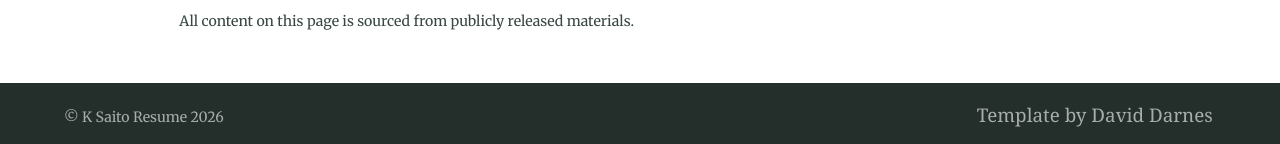
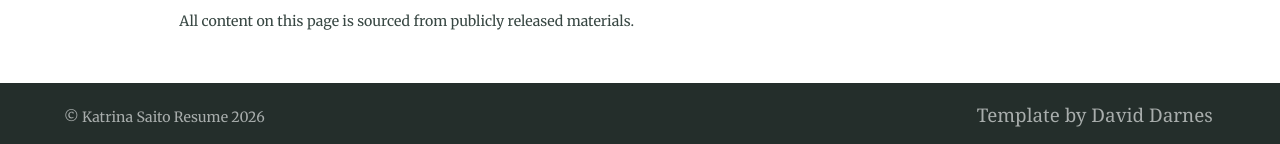
Before and after one commit to KatrinaSaito/kat-saito-portfolio, a Jekyll site: the page built from index.md, in a window 1280 px wide and 900 px high, scrolled down 3175 px. Shown: the part 753-897 px from the top of the window. Built offline with Jekyll 4.4.1, drawn with Linux system fonts in a browser that asks for light colours.

Commit message:
about me | al

```diff
--- a/_config.yml
+++ b/_config.yml
@@ -93,7 +93,7 @@ defaults:
 # 7. Site settings
 encoding: utf-8 # Make sure the encoding is right
 lang: en-GB # Set the site language
-title: "K Saito Resume" # Site name or title, also used in jekyll-seo-tag
+title: "Katrina Saito Resume" # Site name or title, also used in jekyll-seo-tag
 logo: "/public/images/kat_icon.svg" # Site logo, also used in jekyll-seo-tag
 description: "Resume" # Site description and default description, also used in jekyll-seo-tag
 url: "https://katrinasaito.dev/" # Site url, also used in jekyll-seo-tag
```
